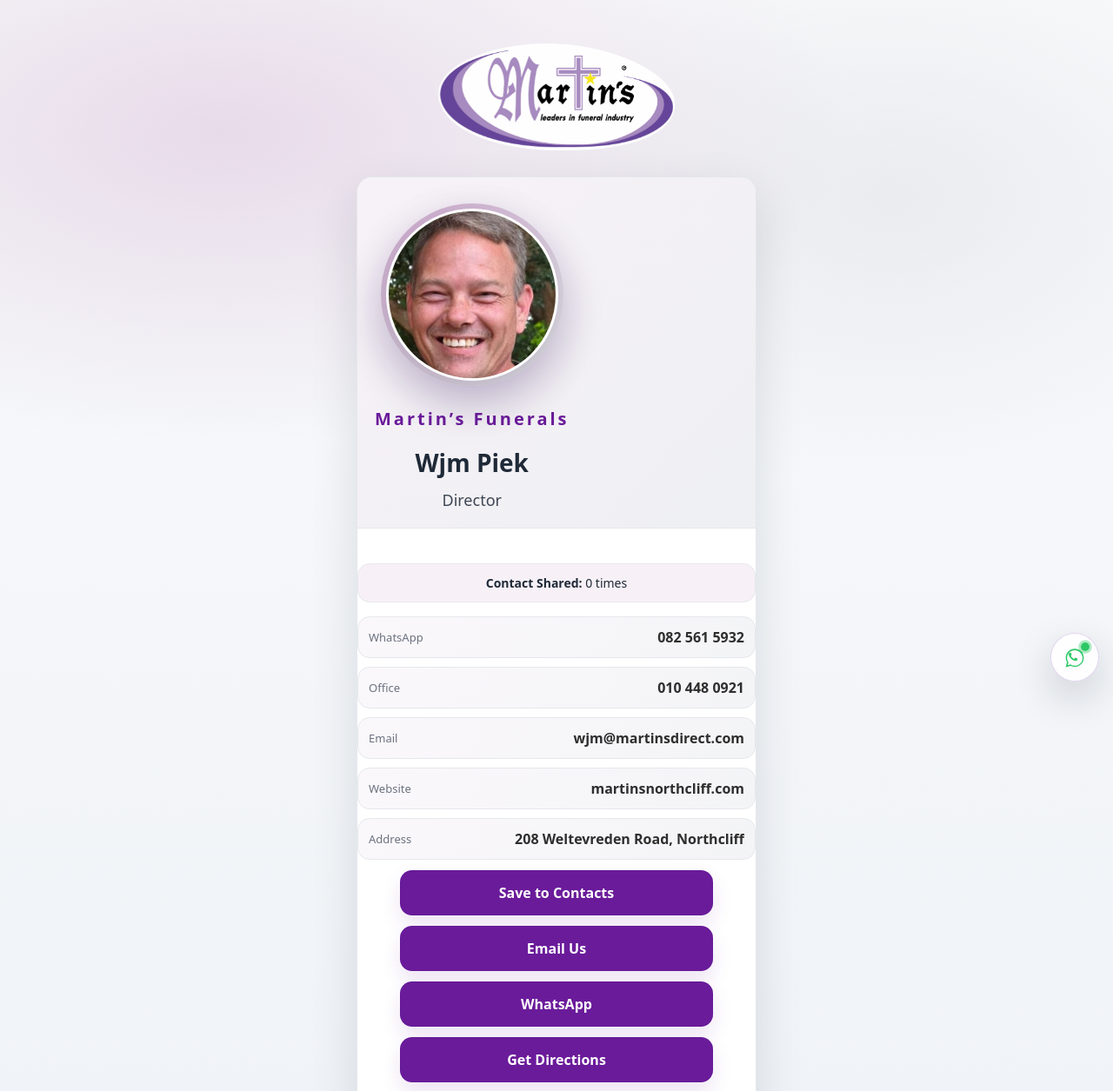
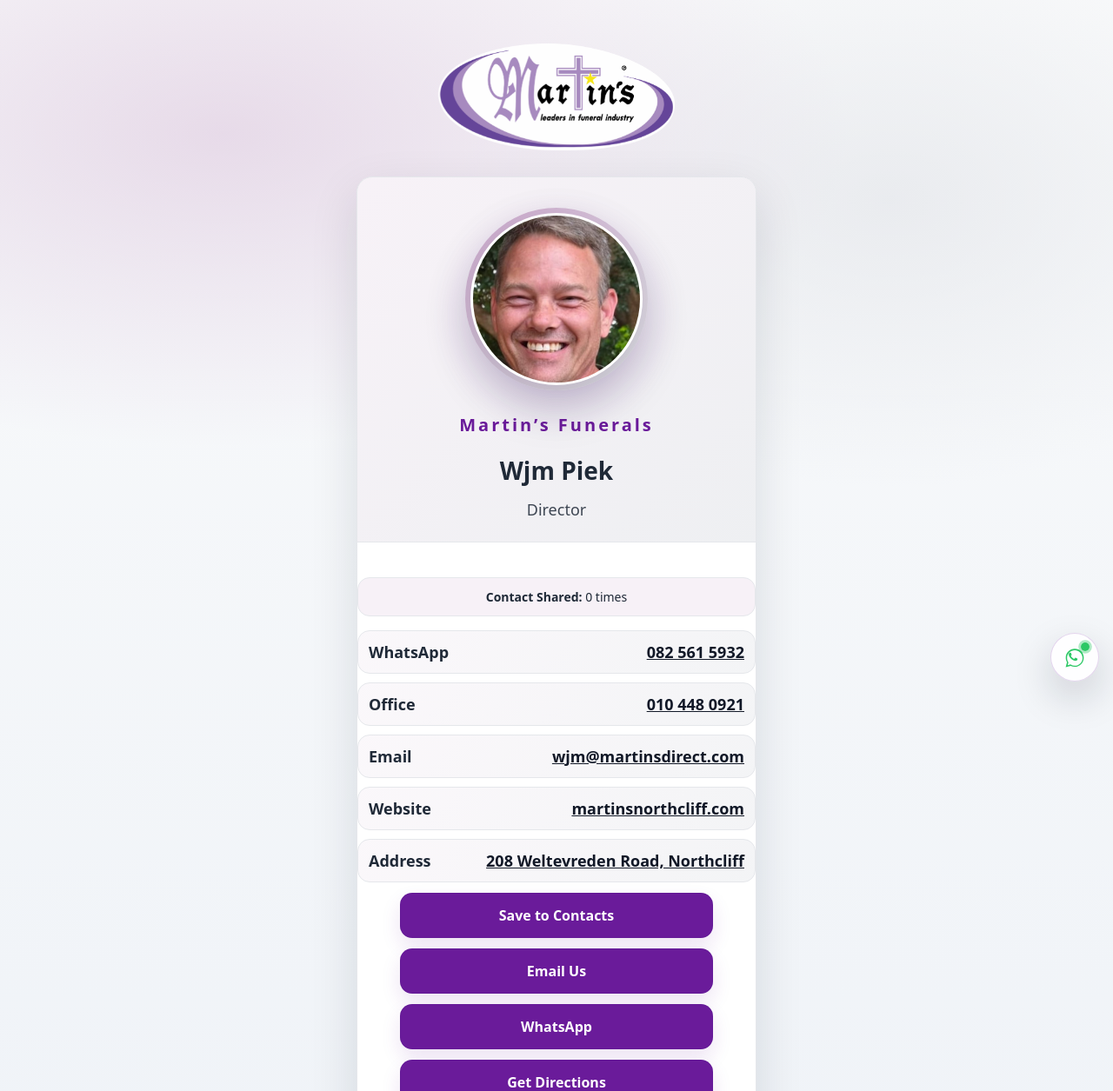
Before and after one commit to WjmPiek/martins-card-app, a Flask app: page /c/wjm in a window 1280 px wide. Shown: the top 1255 px of the page at 87% size. Run offline with Flask 3, Linux system fonts and the light colour scheme.

Commit message:
Center profile section and bold contact buttons

```diff
--- a/templates/card.html
+++ b/templates/card.html
@@ -6,6 +6,7 @@
   <title>{{ display_name }} | {{ org }}</title>
 
   <style>
+
 
 
     :root{
@@ -47,11 +48,12 @@
     }
 
     .top{
-      padding:20px;
+padding:25px 20px;
   border-bottom:1px solid var(--line);
   display:flex;
-      gap:16px;
+  flex-direction:column;
   align-items:center;
+  justify-content:center;
   background:linear-gradient(135deg, rgba(200,162,200,0.14), rgba(229,231,235,0.65));
 }
 
@@ -59,8 +61,10 @@
 display:flex;
   flex-direction:column;
   align-items:center;
-      gap:12px;
-      flex: 0 0 auto;
+  justify-content:center;
+  text-align:center;
+  gap:14px;
+  width:100%;
 }
 
     .logo{
@@ -137,16 +141,14 @@ font-size: 18px;
       background:linear-gradient(135deg, rgba(200,162,200,0.08), rgba(229,231,235,0.45));
       border:1px solid var(--line);
     }
-    .row span{color:var(--muted);font-size:13px; flex:0 0 auto;}
+    .row span{
+font-size:18px;
+  font-weight:700;
+}
     .row a{
-      color:var(--text);
-      text-decoration:none;
-      font-weight:650;
-      white-space:nowrap;
-      overflow:hidden;
-      text-overflow:ellipsis;
-      max-width: 68%;
-      text-align:right;
+font-size:18px;
+  font-weight:700;
+  color:#111827;
 }
 
     /* Buttons */
@@ -420,6 +422,7 @@ width: 190px;
   align-items:center;
   justify-content:center;
 }
+
 
 
 
```
Lines whose indentation alone changed are shown as unchanged.
